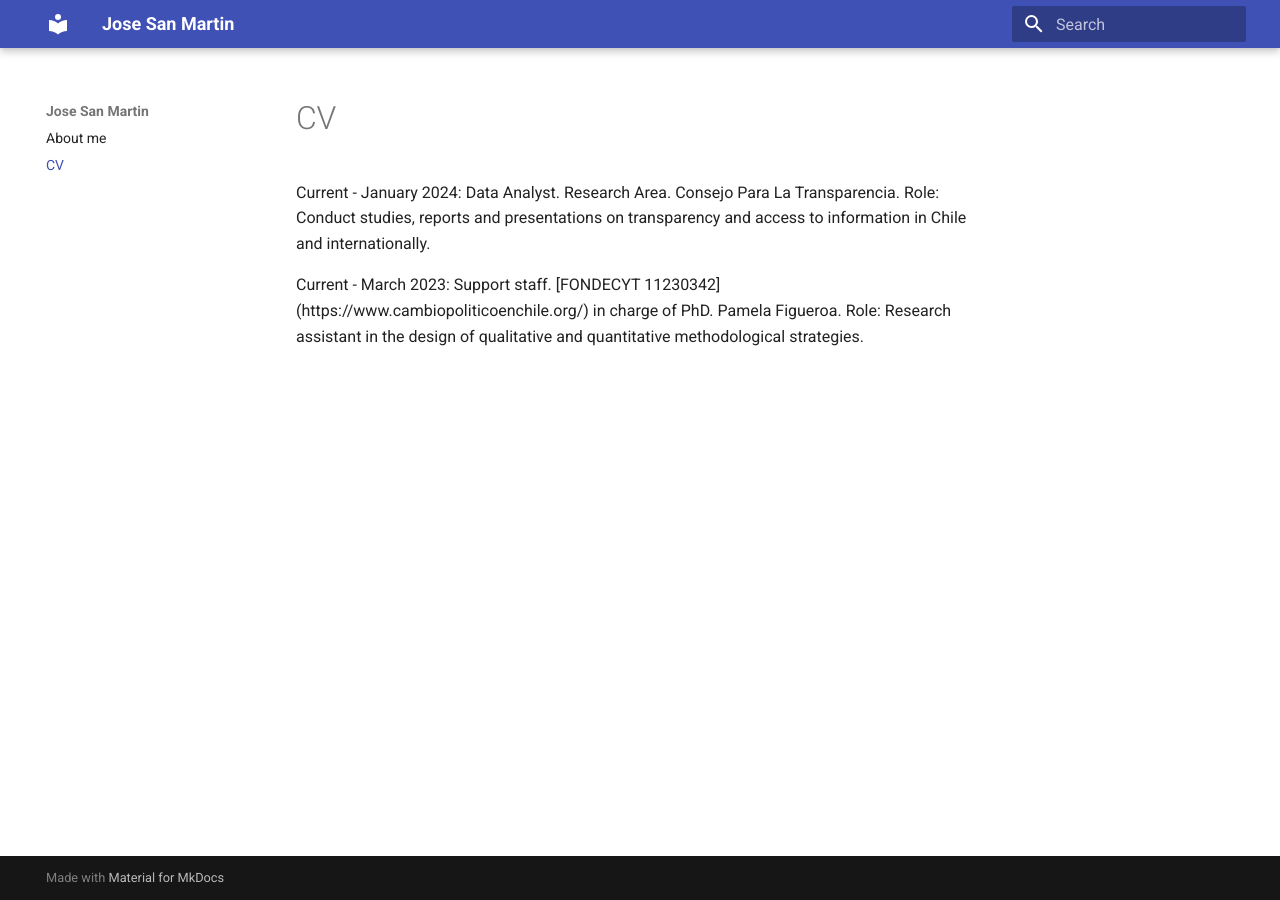
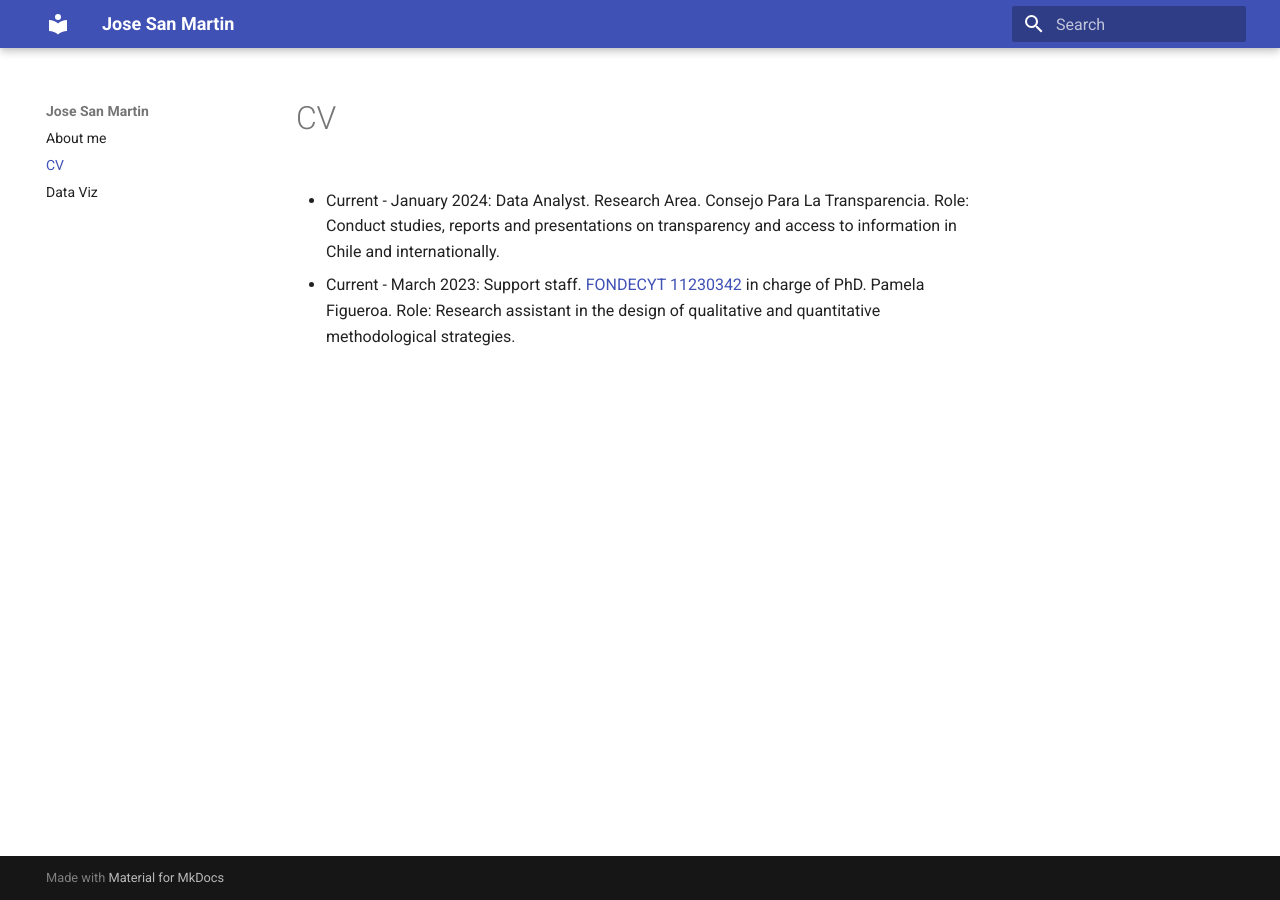
Before and after one commit to joseluissanmartinmelio/my-web-page, an MkDocs documentation site: the page built from docs/cv.md, in a window 1280 px wide. Built offline with MkDocs 1.6.1 and Material for MkDocs 9.7.7, drawn with Linux system fonts in a browser that asks for light colours.

Commit message:
new section added

```diff
--- a/docs/cv.md
+++ b/docs/cv.md
@@ -1,3 +1,3 @@
-Current - January 2024: Data Analyst. Research Area. Consejo Para La Transparencia. Role: Conduct studies, reports and presentations on transparency and access to information in Chile and internationally.
+- Current - January 2024: Data Analyst. Research Area. Consejo Para La Transparencia. Role: Conduct studies, reports and presentations on transparency and access to information in Chile and internationally.
 
-Current - March 2023: Support staff. [FONDECYT 11230342] (https://www.cambiopoliticoenchile.org/) in charge of PhD. Pamela Figueroa. Role: Research assistant in the design of qualitative and quantitative methodological strategies.
+- Current - March 2023: Support staff. [FONDECYT 11230342](https://www.cambiopoliticoenchile.org/) in charge of PhD. Pamela Figueroa. Role: Research assistant in the design of qualitative and quantitative methodological strategies.
--- a/mkdocs.yml
+++ b/mkdocs.yml
@@ -5,4 +5,5 @@
 
 nav:
     - "About me": index.md
-    - "CV" : cv.md
+    - "CV": cv.md
+    - "Data Viz": dataviz.md
```
Also changed, not shown: docs/dataviz.md (added, +1 -0 lines).
